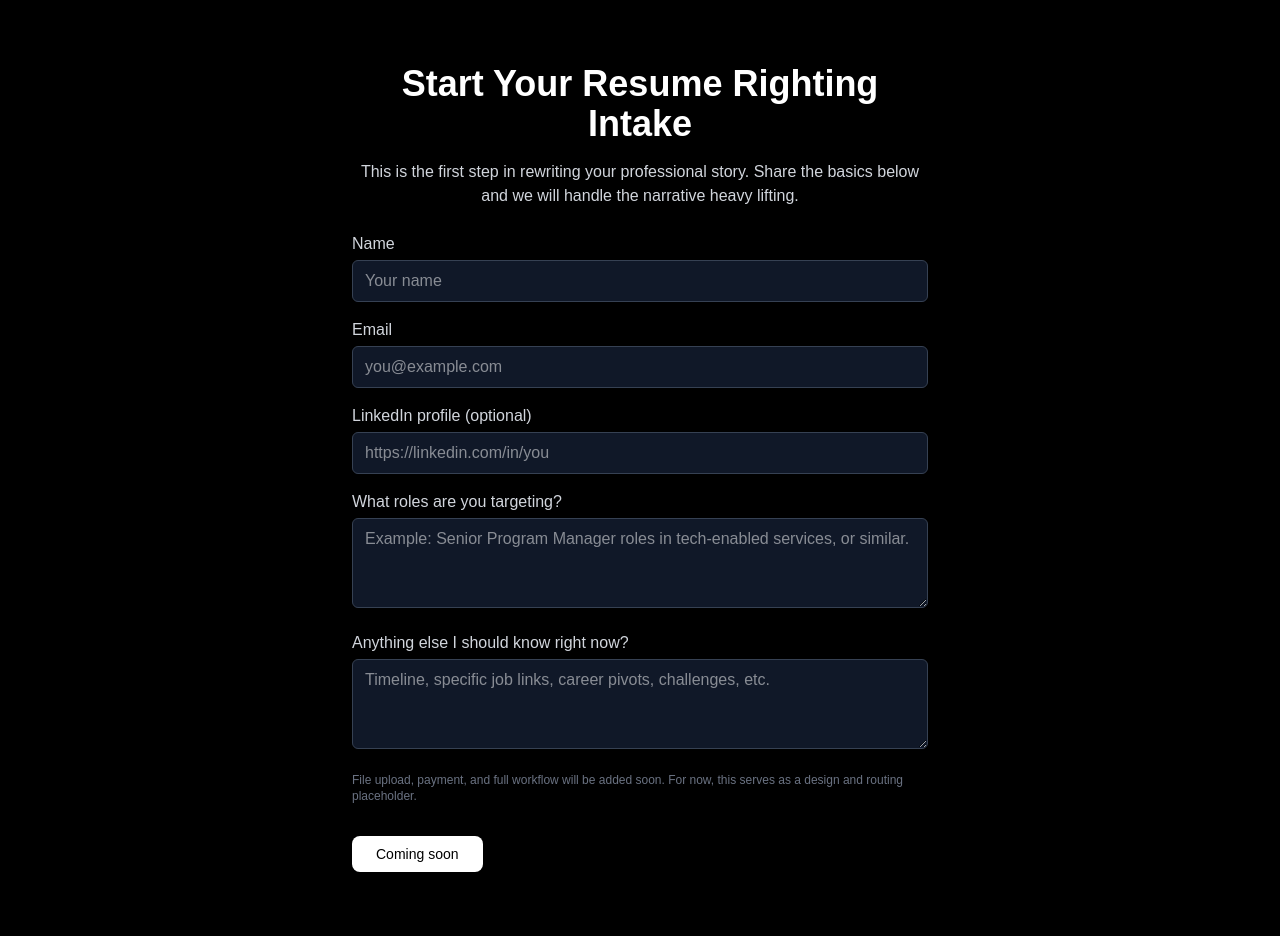
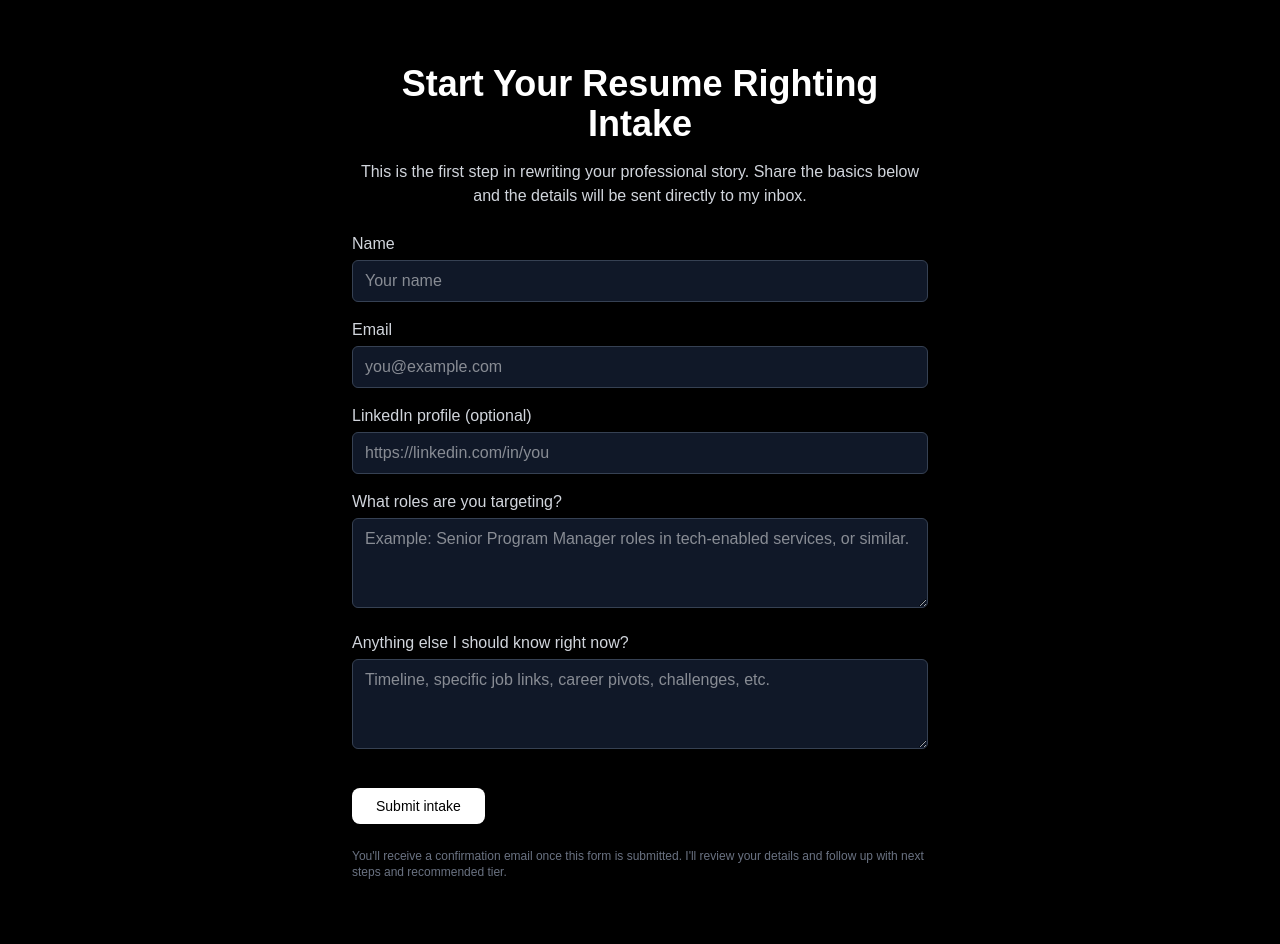
Before and after one commit to p-erry/resume-services, a Next.js app in the folder web/: page /intake in a window 1280 px wide. Built offline with nearby package versions, Linux system fonts and the light colour scheme.

Commit message:
Refactor intake form with updated labels and submission
Updated form structure and labels for clarity, added action endpoint, and modified button text.

```diff
--- a/web/app/intake/page.tsx
+++ b/web/app/intake/page.tsx
@@ -1,40 +1,58 @@
+const FORMSPREE_ENDPOINT = "https://formspree.io/f/xwvvvzgg";
+
 export default function IntakePage() {
   return (
     <main className="flex min-h-screen flex-col items-center justify-center px-4 py-16 bg-black text-white">
-      <section className="max-w-xl">
+      <section className="max-w-xl w-full">
         <h1 className="text-3xl md:text-4xl font-bold mb-4 text-center">
           Start Your Resume Righting Intake
         </h1>
 
         <p className="text-sm md:text-base text-gray-300 mb-6 text-center">
-          This is the first step in rewriting your professional story. Share
-          the basics below and we will handle the narrative heavy lifting.
+          This is the first step in rewriting your professional story. Share the
+          basics below and the details will be sent directly to my inbox.
         </p>
 
-        <form className="space-y-4 text-sm md:text-base">
+        <form
+          action={FORMSPREE_ENDPOINT}
+          method="POST"
+          className="space-y-4 text-sm md:text-base"
+        >
           <div>
-            <label className="block mb-1 text-gray-300">Name</label>
+            <label className="block mb-1 text-gray-300" htmlFor="name">
+              Name
+            </label>
             <input
+              id="name"
+              name="name"
               className="w-full rounded-md border border-gray-700 bg-gray-900 px-3 py-2 text-white"
               type="text"
               placeholder="Your name"
+              required
             />
           </div>
 
           <div>
-            <label className="block mb-1 text-gray-300">Email</label>
+            <label className="block mb-1 text-gray-300" htmlFor="email">
+              Email
+            </label>
             <input
+              id="email"
+              name="email"
               className="w-full rounded-md border border-gray-700 bg-gray-900 px-3 py-2 text-white"
               type="email"
               placeholder="you@example.com"
+              required
             />
           </div>
 
           <div>
-            <label className="block mb-1 text-gray-300">
+            <label className="block mb-1 text-gray-300" htmlFor="linkedin">
               LinkedIn profile (optional)
             </label>
             <input
+              id="linkedin"
+              name="linkedin"
               className="w-full rounded-md border border-gray-700 bg-gray-900 px-3 py-2 text-white"
               type="url"
               placeholder="https://linkedin.com/in/you"
@@ -42,38 +60,50 @@ export default function IntakePage() {
           </div>
 
           <div>
-            <label className="block mb-1 text-gray-300">
+            <label className="block mb-1 text-gray-300" htmlFor="roles">
               What roles are you targeting?
             </label>
             <textarea
+              id="roles"
+              name="roles"
               className="w-full rounded-md border border-gray-700 bg-gray-900 px-3 py-2 text-white"
               rows={3}
               placeholder="Example: Senior Program Manager roles in tech-enabled services, or similar."
+              required
             />
           </div>
 
           <div>
-            <label className="block mb-1 text-gray-300">
+            <label className="block mb-1 text-gray-300" htmlFor="notes">
               Anything else I should know right now?
             </label>
             <textarea
+              id="notes"
+              name="notes"
               className="w-full rounded-md border border-gray-700 bg-gray-900 px-3 py-2 text-white"
               rows={3}
               placeholder="Timeline, specific job links, career pivots, challenges, etc."
             />
           </div>
 
-          <p className="text-xs text-gray-500">
-            File upload, payment, and full workflow will be added soon. For
-            now, this serves as a design and routing placeholder.
-          </p>
+          {/* Honeypot anti-bot field (hidden from humans) */}
+          <input type="text" name="_gotcha" className="hidden" />
+
+          {/* Optional redirect after success */}
+          <input type="hidden" name="_redirect" value="/" />
 
           <button
-            type="button"
+            type="submit"
             className="mt-4 inline-flex items-center rounded-lg bg-white px-6 py-2 text-sm font-medium text-black hover:bg-gray-200 transition"
           >
-            Coming soon
+            Submit intake
           </button>
+
+          <p className="text-xs text-gray-500 mt-2">
+            You&apos;ll receive a confirmation email once this form is
+            submitted. I&apos;ll review your details and follow up with next
+            steps and recommended tier.
+          </p>
         </form>
       </section>
     </main>
```
